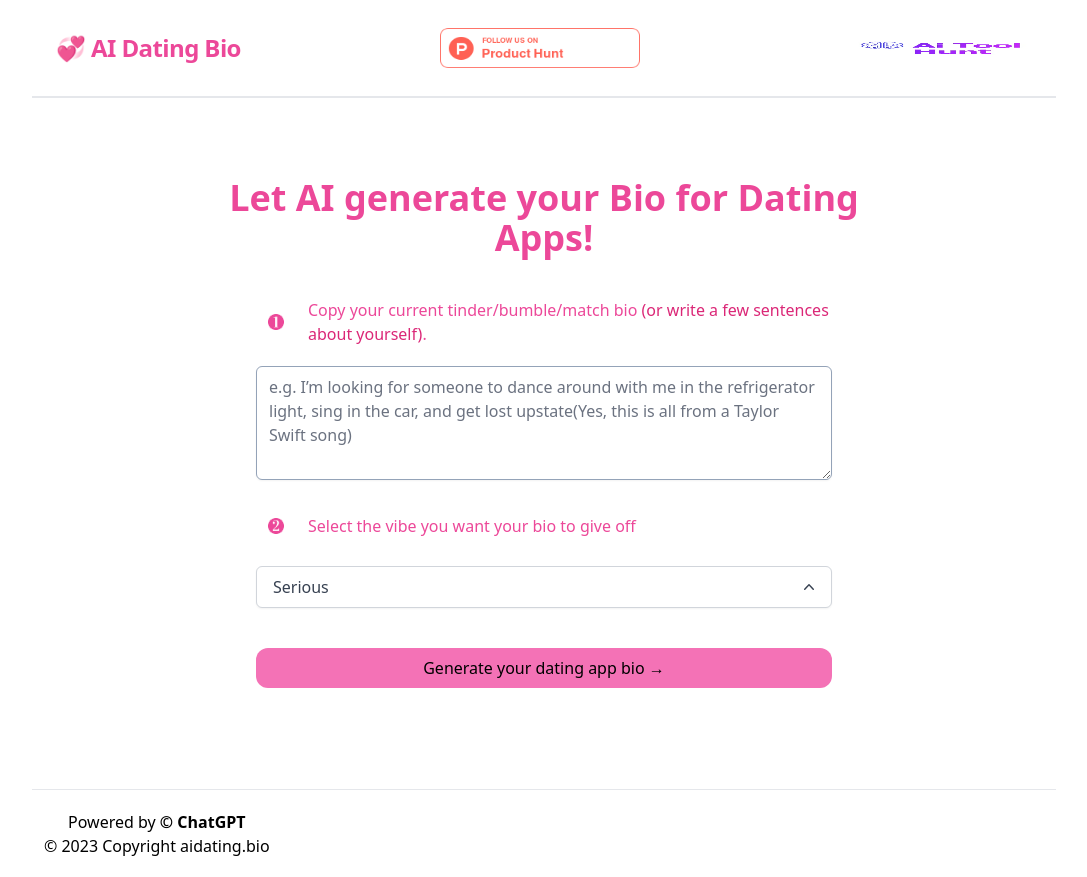
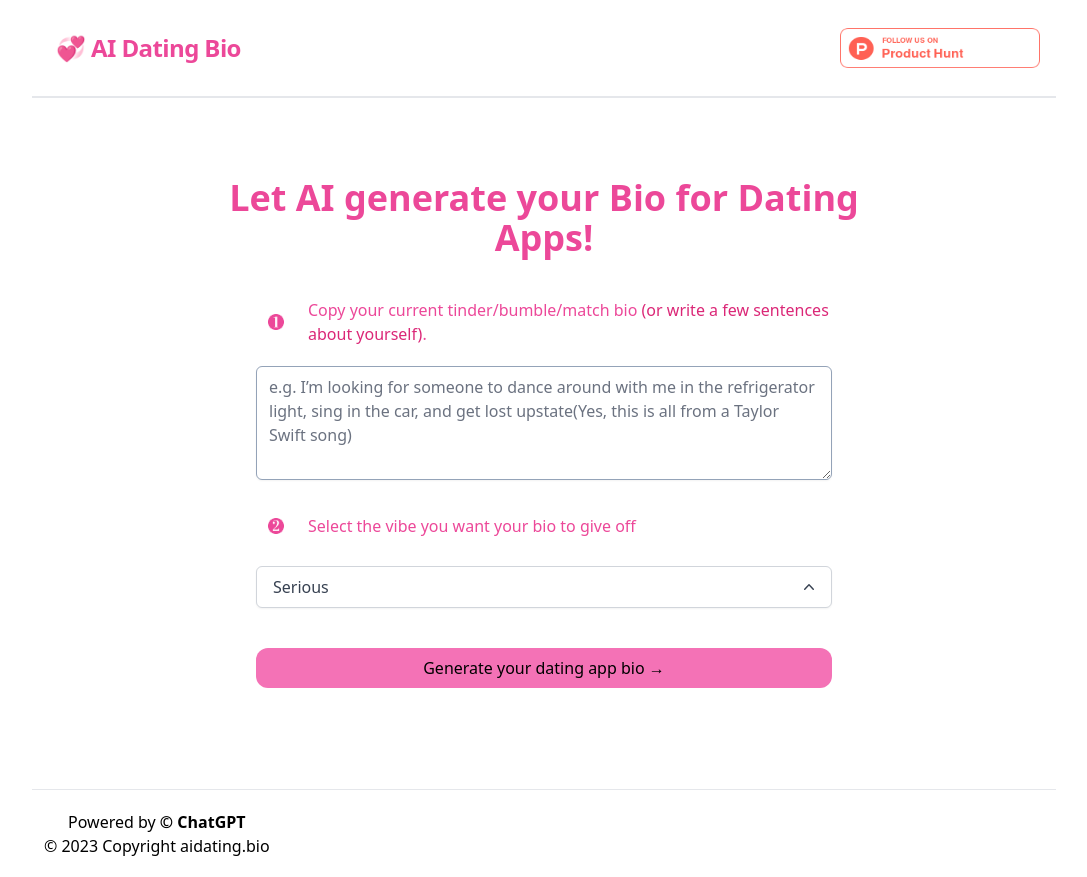
Before and after one commit to BullishAF/aidatingbio, a Next.js app: page / in a window 1280 px wide. Shown: the whole page, without its empty margins (96-1183 px from the left). Built offline with nearby package versions, Linux system fonts and the light colour scheme.

Commit message:
Update Header.tsx

```diff
--- a/components/Header.tsx
+++ b/components/Header.tsx
@@ -23,19 +23,7 @@ export default function Header() {
           height={54}
         />
       </a>
-        <a
-        href="https://www.aitoolhunt.com/tool/aidating.bio"
-        target="_blank"
-        rel="noreferrer"
-      >
-        <Image
-          alt="AI Tool Hunt"
-          src="/aitoolhunt.png"
-          className="sm:w-50 sm:h-[40px] w-50 h-[40px]"
-          width={200}
-          height={100}
-        />
-      </a>
+
 </header>
   );
 }
```
